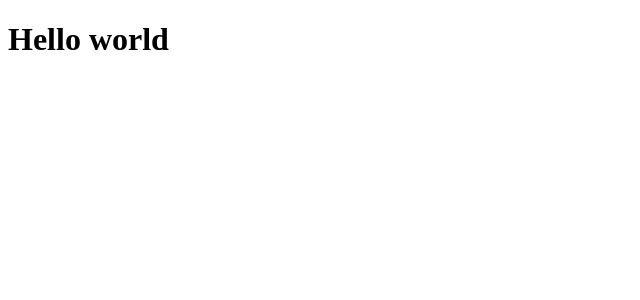
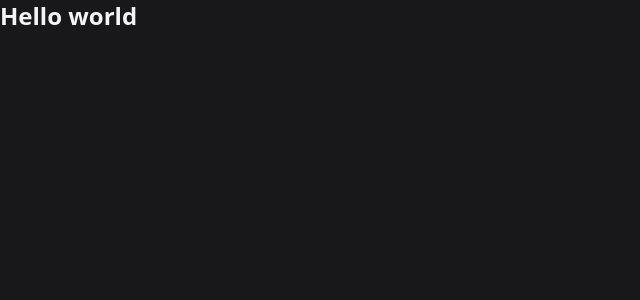
Before and after one commit to felipecfb/event-platform, a React (Vite) app: page / in a window 1280 px wide. Shown: the top 300 px of the page, without its empty margins (0-640 px from the left). Built offline with nearby package versions, Linux system fonts and the light colour scheme.

Commit message:
feat: configurando tailwind

```diff
--- a/src/App.tsx
+++ b/src/App.tsx
@@ -1,8 +1,5 @@
 function App() {
-
-  return (
-    <h1>Hello world</h1>
-  )
+  return <h1 className="text-2xl font-bold">Hello world</h1>;
 }
 
-export default App
+export default App;
--- a/src/main.tsx
+++ b/src/main.tsx
@@ -1,6 +1,8 @@
 import React from 'react'
 import ReactDOM from 'react-dom/client'
 import App from './App'
+
+import './styles/global.css';
 
 ReactDOM.createRoot(document.getElementById('root')!).render(
   <React.StrictMode>
--- /dev/null
+++ b/src/styles/global.css
@@ -0,0 +1,7 @@
+@tailwind base;
+@tailwind components;
+@tailwind utilities;
+
+body {
+  @apply bg-zinc-900 text-zinc-100;
+}
```
